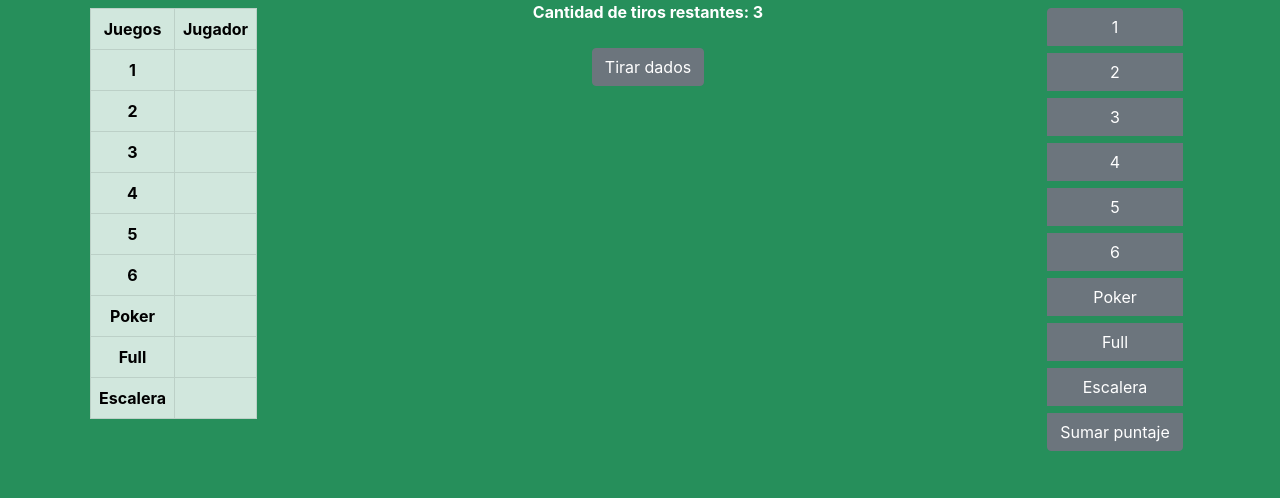
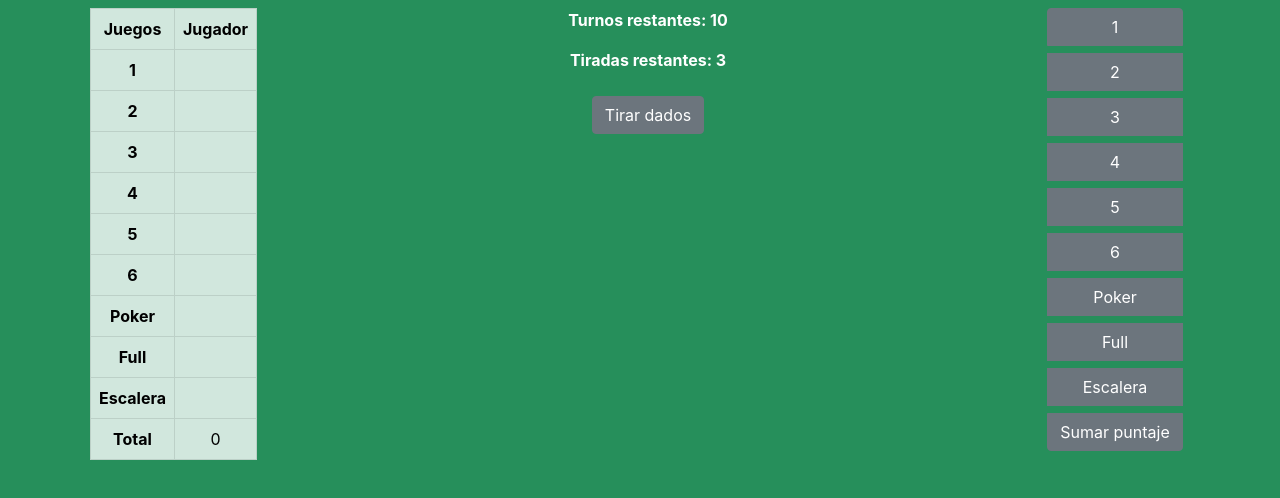
Before and after one commit to ximena-bogado/unq-ui-ximena-bogado-trabajo-final, a React (Create React App) app: page / in a window 1280 px wide. Shown: the top 498 px of the page. Built offline with nearby package versions, Linux system fonts and the light colour scheme.

Commit message:
validaciones

```diff
--- /dev/null
+++ b/src/Error.js
@@ -0,0 +1,11 @@
+
+const Error = ({error}) => {
+
+    return (
+        <div className ="alert alert-success my-4" role="alert">
+            {error}
+        </div>
+    )
+}
+
+export default Error
--- a/src/Escalera.js
+++ b/src/Escalera.js
@@ -17,7 +17,9 @@ const Escalera = ({dados, setCategoria, setPuntaje}) => {
         if (esEscalera()) {
             setCategoria("escalera")
             setPuntaje(20)
-            console.log("se hizo el handleSelectClick")
+        } else {
+            setCategoria("escalera")
+            setPuntaje(0)
         }
     }
 
--- a/src/Full.js
+++ b/src/Full.js
@@ -21,7 +21,9 @@ const Full = ({dados, setCategoria, setPuntaje}) => {
         if (esFull()) {
             setCategoria("full")
             setPuntaje(30)
-            console.log("se hizo el full")
+        } else {
+            setCategoria("full")
+            setPuntaje(0)
         }
     }
 
--- a/src/Generala.js
+++ b/src/Generala.js
@@ -3,19 +3,28 @@ import TablaDePuntaje from './TablaDePuntaje';
 import TirarDados from './TirarDados';
 import Rondas from './Rondas';
 import SumarPuntaje from './SumarPuntaje';
+import Error from './Error';
+import PartidaFinalizada from './PartidaFinalizada';
 
 const Generala = () => {
 
     const [dados, setDados] = useState([])
     const [tiros, setTiros] = useState(3)
-    const [puntajes, setPuntajes] = useState({ 1: "", 2: "", 3: "", 4 : "",5 : "",6 : "","poker" : "", "full" : "", "escalera" : "" })
+    const [error, setError] = useState("")
+    const [turnos, setTurnos] = useState(10)
+    const [puntajes, setPuntajes] = useState({ 1: null, 2: null, 3: null, 4 : null,5 : null,6 : null,"poker" : null, "full" : null, "escalera" : null })
 
     const setPuntaje = (categoria, puntaje) => {
-        console.log(puntaje)
-        console.log(categoria)
-        setPuntajes(prevState => ({...prevState, [categoria]: puntaje}))
-        setTiros(3)
-        setDados([])
+        if (puntajes[categoria] === null){
+            setPuntajes(prevState => ({...prevState, [categoria]: puntaje}))
+            setTiros(3)
+            setTurnos(turnos - 1)
+            setDados([])
+            setError("")
+        } else {
+            console.log("ya se ingreso ese puntaje")
+            setError(`ya se ingreso puntaje para la categoria ${categoria}`)
+        }
     }
 
     return (
@@ -24,10 +33,13 @@ const Generala = () => {
             <div className = "col-2 my-2 mx-2">
                 <TablaDePuntaje puntajes = {puntajes}/>
             </div>
+            {!turnos ? <PartidaFinalizada /> :
             <div className = "col ">
-                <Rondas tiros = {tiros}/>
-                <TirarDados tiros = {tiros} onClick = {setTiros} dados = {dados} setDados = {setDados}/>
+                <Rondas tiros = {tiros} turnos = {turnos}/>
+                <TirarDados tiros = {tiros} onClick = {setTiros} dados = {dados} setDados = {setDados} setError = {setError}/>
+                {error && <Error error = {error}/>}
             </div>
+            }
             <div className = "col-2 my-2">
                 <SumarPuntaje onClick = {setPuntaje} dados = {dados}/>
             </div>
--- a/src/Numero.js
+++ b/src/Numero.js
@@ -1,13 +1,14 @@
+
 
 const Numero = ({dados, setCategoria, setPuntaje, numero}) => {
 
     const handleClick = (event) => {
         event.preventDefault();
-        if (dados.includes(numero)) {
+        //if (dados.includes(numero)) {
             setCategoria(numero)
             setPuntaje(calcularPuntaje())
             console.log("se hizo el handleSelectClick")
-        }
+        //}
     }
 
     const calcularPuntaje = () => {
--- /dev/null
+++ b/src/PartidaFinalizada.js
@@ -0,0 +1,12 @@
+
+ const PartidaFinalizada = () => {
+
+    return (
+        <div className = "col">
+            <h4 className = "col my-4">La Partida ha finalizado ¿Quiere volver a jugar?</h4>
+            <button type = "button" className = "btn btn-secondary mb-2" >Partida nueva</button>
+        </div>
+    )
+ }
+
+ export default PartidaFinalizada
--- a/src/Poker.js
+++ b/src/Poker.js
@@ -17,7 +17,9 @@ const Poker = ({dados, setCategoria, setPuntaje}) => {
         if (esPoker()) {
             setCategoria("poker")
             setPuntaje(40)
-            console.log("se hizo el handleSelectClick")
+        } else {
+            setCategoria("poker")
+            setPuntaje(0)
         }
     }
 
--- /dev/null
+++ b/src/PuntajeTotal.js
@@ -0,0 +1,19 @@
+import Puntaje from "./Puntaje"
+
+const PuntajeTotal = ({puntajes}) => {
+
+    const calcularTotal = () => {
+        let total = 0
+        const claves = [1,2,3,4,5,6,"poker","full","escalera"]
+        claves.forEach(clave => {
+            total = total + puntajes[clave]
+        })
+        return (total)
+    }
+
+    return (
+        <Puntaje name = {"Total"} puntaje = {calcularTotal()} />
+    )
+}
+
+export default PuntajeTotal;
--- a/src/Rondas.js
+++ b/src/Rondas.js
@@ -1,10 +1,15 @@
 
-const Rondas = ({tiros}) => {
+const Rondas = ({tiros, turnos}) => {
 
     return (
-        <p className = "text-white">
-            <strong>Cantidad de tiros restantes: {tiros}</strong>
-        </p>
+        <div className = "text-white mt-2">
+            <p>
+                <strong>Turnos restantes: {turnos}</strong>
+            </p>
+            <p>
+                <strong>Tiradas restantes: {tiros}</strong>
+            </p>
+        </div>
     )
 }
 
--- a/src/TablaDePuntaje.js
+++ b/src/TablaDePuntaje.js
@@ -1,5 +1,6 @@
 import React from "react";
 import Puntaje from "./Puntaje";
+import PuntajeTotal from "./PuntajeTotal";
 import './App.css';
 
 const TablaDePuntaje = ({puntajes}) => {
@@ -22,6 +23,7 @@ const TablaDePuntaje = ({puntajes}) => {
             <Puntaje name = {"Poker"} puntaje = {puntajes["poker"]}/>
             <Puntaje name = {"Full"} puntaje = {puntajes["full"]}/>
             <Puntaje name = {"Escalera"} puntaje = {puntajes["escalera"]}/>
+            <PuntajeTotal puntajes = {puntajes}/>
             </tbody>
         </table>
     )
--- a/src/TirarDados.js
+++ b/src/TirarDados.js
@@ -1,7 +1,7 @@
 import { useEffect, useState } from "react"
 import Dado from "./Dado"
 
-const TirarDados = ({onClick, tiros, dados, setDados}) => {
+const TirarDados = ({onClick, tiros, dados, setDados, setError}) => {
 
     const [selectedDados, setSelectedDados] = useState([0,1,2,3,4])
     let index = 0;
@@ -13,16 +13,19 @@ const TirarDados = ({onClick, tiros, dados, setDados}) => {
     }, [dados])
 
     const handleClick = () => {
-        if (!!tiros) {
+        console.log(selectedDados)
+        if (!!tiros && selectedDados.length > 0) {
             selectedDados.map( index =>
                 dados[index] = random(1,6)
             )
             setDados(dados)
             onClick( prevState => prevState - 1)
             setSelectedDados([])
+            setError("")
             console.log(dados)
         } else {
             console.log("no se realizo la tirada")
+            setError("No se seleccionaron dados")
         }
     }
 
@@ -35,6 +38,8 @@ const TirarDados = ({onClick, tiros, dados, setDados}) => {
         setSelectedDados( prevState => [...prevState, index])
         dados[index] = null;
         setDados(dados)
+        }else {
+            setError("Ya no quedan tiradas. Seleccione una categoria y sume los puntos")
         }
     }
 
```
